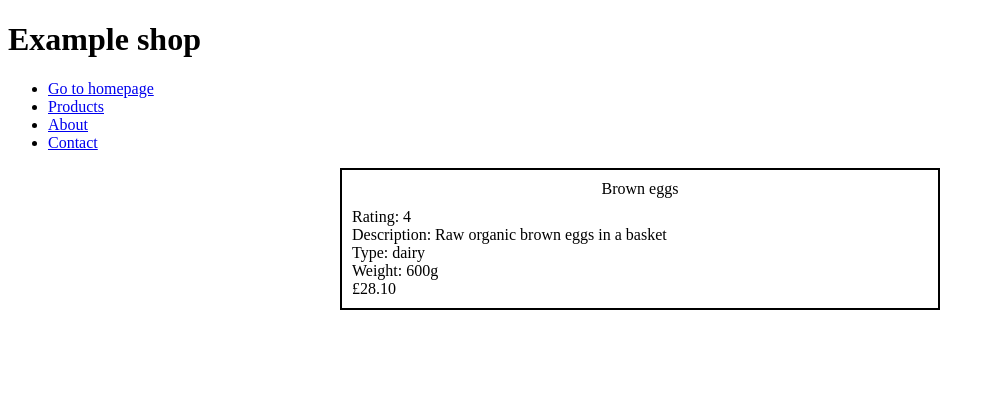
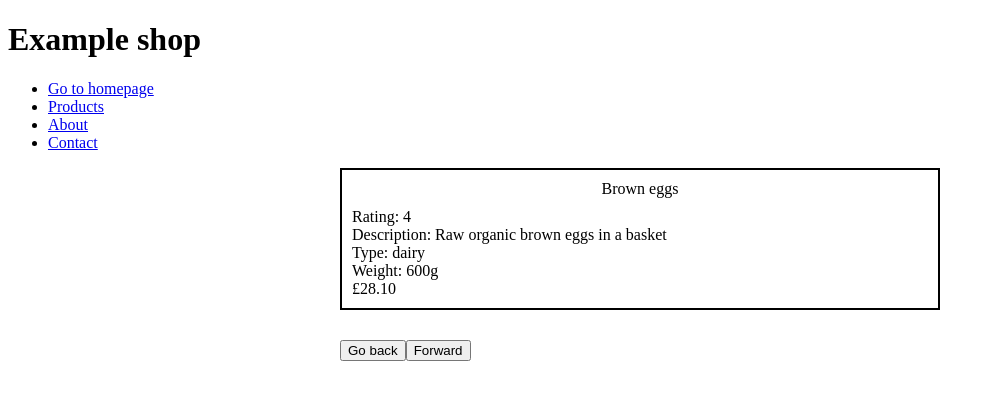
Before and after one commit to CommandShiftHQ/Basic-Catalogue, a React (Create React App) app: page /product/1 in a window 1280 px wide. Shown: the top 400 px of the page, without its empty margins (0-995 px from the left). Built offline with nearby package versions, Linux system fonts and the light colour scheme.

Commit message:
add hooks and navigation buttons to productDetails

```diff
--- a/src/components/ProductDetails.js
+++ b/src/components/ProductDetails.js
@@ -1,10 +1,24 @@
 import React from "react";
-import { useParams } from "react-router-dom";
+import {
+  useParams,
+  useHistory,
+  useRouteMatch,
+  useLocation,
+} from "react-router-dom";
 
 import products from "../data/products.json";
 
 const ProductDetails = () => {
   const { id } = useParams();
+
+  const history = useHistory();
+  const location = useLocation();
+  const match = useRouteMatch();
+
+  console.log(match.params);
+  console.log(match.isExact);
+  console.log(match.path);
+  console.log(match.url);
 
   const selectedProduct = products.find(
     (product) => product.id === parseInt(id)
@@ -40,6 +54,20 @@ const ProductDetails = () => {
         <div>Weight: {selectedProduct.weight}g</div>
         <div>£{selectedProduct.price.toFixed(2)}</div>
       </div>
+      <button
+        onClick={() => {
+          history.goBack();
+        }}
+      >
+        Go back
+      </button>
+      <button
+        onClick={() => {
+          history.goForward();
+        }}
+      >
+        Forward
+      </button>
     </div>
   );
 };
```
